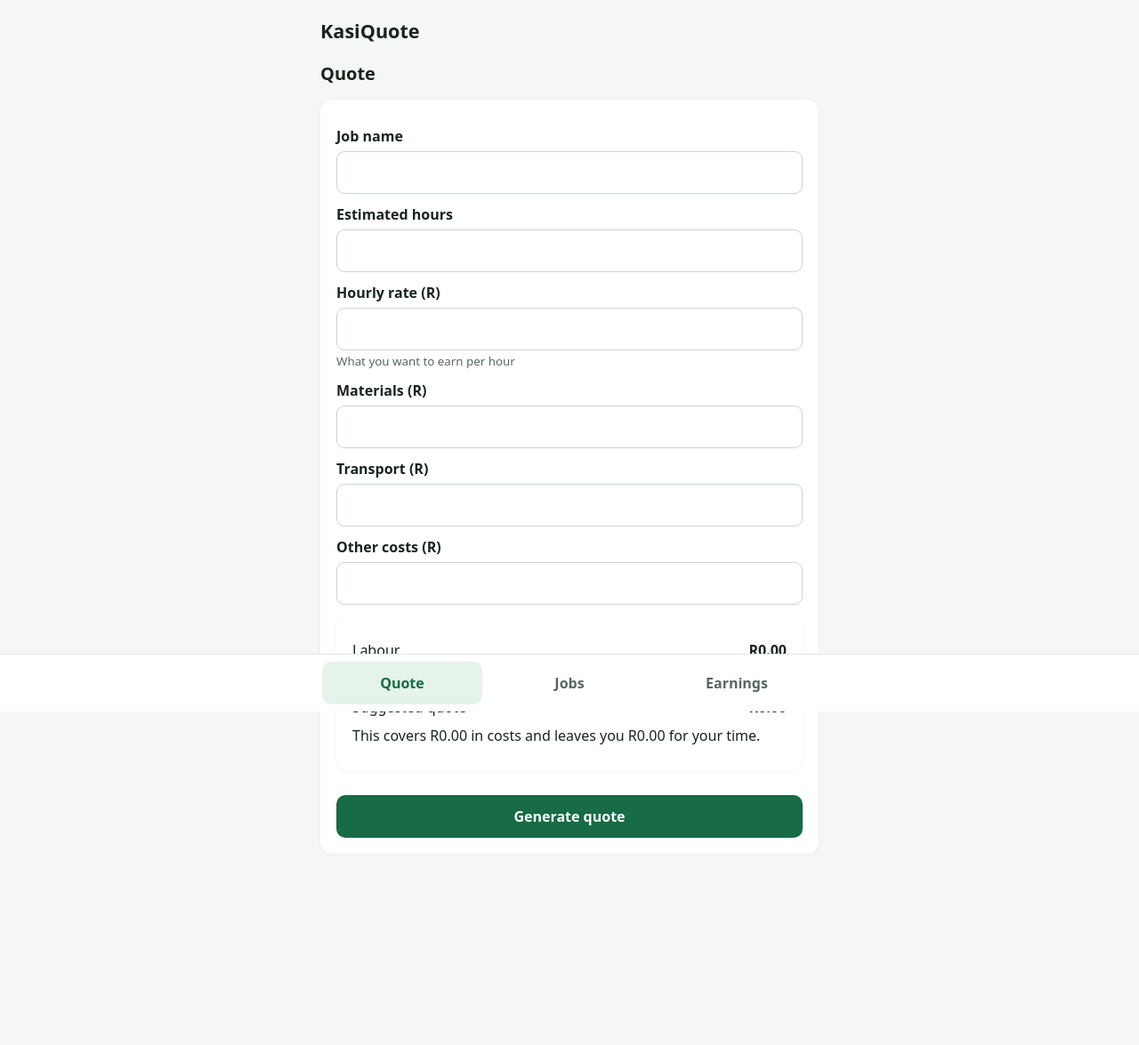
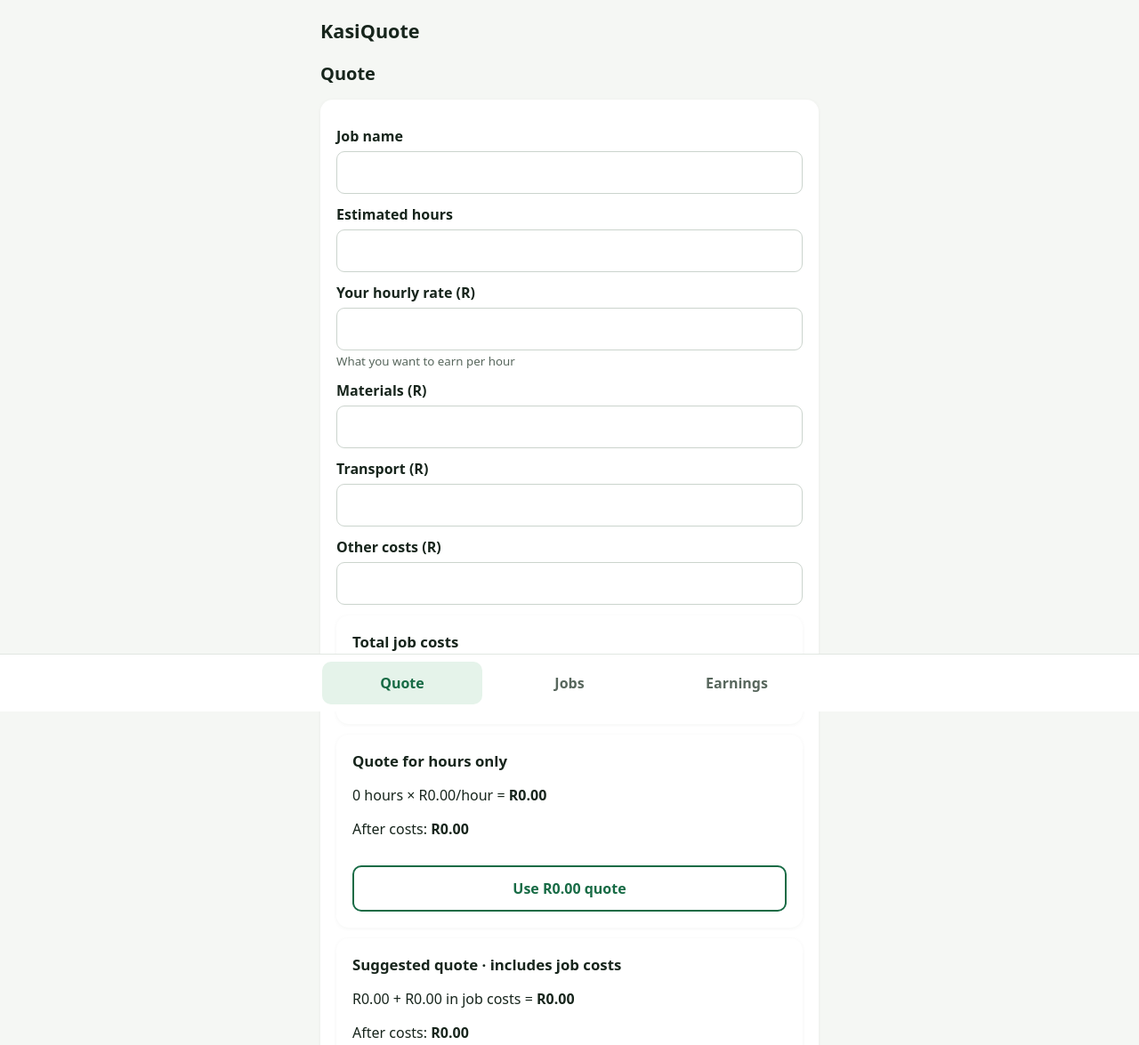
Before and after one commit to Perilium/kasiquote, a plain HTML site: page index.html in a window 1280 px wide. Shown: the top 1175 px of the page at 89% size. Before the commit the page ends 1064 px from the top, so only its background shows below. Drawn offline with Linux system fonts and the light colour scheme.

Commit message:
Enhance quote generation with hours and rate details
Updated quote generation logic to include hours and rate in the return object. Modified the breakdown and quote options functions to reflect these changes.

```diff
--- a/index.html
+++ b/index.html
@@ -21,6 +21,7 @@ small,.hint{color:#58675d}
 button{font:inherit;font-weight:650;font-size:16px;border:0;border-radius:10px;padding:13px 16px;min-height:48px;cursor:pointer}
 .primary{background:#176B45;color:#fff;width:100%;margin-top:16px}
 .secondary{background:#E5F3EA;color:#176B45}
+.outline{width:100%;margin-top:14px;background:#fff;color:#176B45;border:2px solid #176B45}
 .breakdown p,.summary p{display:flex;justify-content:space-between;gap:12px;margin:10px 0}
 .pale{background:#E5F3EA}
 .big{font-size:1.8rem;font-weight:800;margin:0 0 12px}
@@ -88,19 +89,26 @@ nav button.active{background:#E5F3EA;color:#176B45;font-weight:750}
     const h=Number(d.hours), rate=asCents(d.rate), mat=costsCents(d.materials), trans=costsCents(d.transport), other=costsCents(d.otherCosts);
     const valid=h>0 && Number.isFinite(h) && rate>0 && mat!==null && mat>=0 && trans!==null && trans>=0 && other!==null && other>=0;
     const labour=valid?Math.round(h*rate):0, costs=valid?mat+trans+other:0;
-    return {valid,labour,costs,total:labour+costs};
+    return {valid,h,rate,labour,costs,total:labour+costs};
   }
-  function breakdown(d) {
-    const n=quoteNumbers(d);
-    return `<p><span>Labour</span><strong>${money(n.labour)}</strong></p><p><span>Job costs</span><strong>${money(n.costs)}</strong></p><p><span>Suggested quote</span><strong>${money(n.total)}</strong></p>
-      <p style="display:block">This covers ${money(n.costs)} in costs and leaves you ${money(n.labour)} for your time.</p>
-      ${n.costs>0?`<p class="error" style="display:block">Charge below ${money(n.costs)} and you’ll lose money.</p>`:""}`;
+  function quoteOptions(d) {
+    const n=quoteNumbers(d), loss=Math.max(0,n.costs-n.labour);
+    const minRate=n.valid?Math.floor((n.costs/100)/n.h)+1:0;
+    return `<section class="card"><h2>Total job costs</h2><p class="big">${money(n.costs)}</p></section>
+      <section class="card"><h2>Quote for hours only</h2>
+      <p>${esc(d.hours||"0")} hours × ${money(n.rate||0)}/hour = <strong>${money(n.labour)}</strong></p>
+      <p>After costs: <strong>${loss?`−${money(loss)}`:money(n.labour)}</strong></p>
+      ${loss?`<p class="error">You’d lose ${money(loss)}. Charge at least ${money(minRate*100)}/hour to make a profit if you quote for hours only.</p>`:""}
+      <button type="button" class="outline" data-action="use-quote" data-price="${n.labour}">Use ${money(n.labour)} quote</button></section>
+      <section class="card"><h2>Suggested quote · includes job costs</h2>
+      <p>${money(n.labour)} + ${money(n.costs)} in job costs = <strong>${money(n.total)}</strong></p>
+      <p>After costs: <strong>${money(n.labour)}</strong></p>
+      <button type="button" class="primary" data-action="use-quote" data-price="${n.total}">Use ${money(n.total)} quote</button></section>`;
   }
   function renderQuote() {
     if (quoteResult) {
       const j=quoteResult, msg=`Hi! My quote for ${j.name} is ${money(j.quoted)}. Please let me know if you’d like to go ahead.`;
-      const costs=j.materials+j.transport+(j.otherCosts||0);
-      return `<h1>Quote</h1><section class="card pale"><h2>Suggested quote</h2><p class="big">${money(j.quoted)}</p><p>${esc(j.name)}</p><p>This covers ${money(costs)} in costs and leaves you ${money(j.labour)} for your time.</p>${costs>0?`<p class="error">Charge below ${money(costs)} and you’ll lose money.</p>`:""}</section>
+      return `<h1>Quote</h1><section class="card pale"><h2>Customer quote · ${money(j.quoted)}</h2><p>${esc(j.name)}</p></section>
         <section class="card"><label for="quote-message">WhatsApp message</label><textarea id="quote-message" readonly>${esc(msg)}</textarea>
         <button class="primary" data-action="copy">Copy WhatsApp message</button><button class="secondary" data-action="new-quote" style="width:100%;margin-top:10px">New quote</button></section>`;
     }
@@ -108,13 +116,12 @@ nav button.active{background:#E5F3EA;color:#176B45;font-weight:750}
     return `<h1>Quote</h1><form id="quote-form" class="card">
       ${field("Job name","q-name",d.name)}
       ${field("Estimated hours","q-hours",d.hours,"number",'min="0.01" step="any" inputmode="decimal"')}
-      ${field("Hourly rate (R)","q-rate",d.rate,"number",'min="0.01" step="0.01" inputmode="decimal"')}
+      ${field("Your hourly rate (R)","q-rate",d.rate,"number",'min="0.01" step="0.01" inputmode="decimal"')}
       <small>What you want to earn per hour</small>
       ${field("Materials (R)","q-materials",d.materials,"number",'min="0" step="0.01" inputmode="decimal"')}
       ${field("Transport (R)","q-transport",d.transport,"number",'min="0" step="0.01" inputmode="decimal"')}
       ${field("Other costs (R)","q-other-costs",d.otherCosts,"number",'min="0" step="0.01" inputmode="decimal"')}
-      <div id="quote-breakdown" class="card breakdown">${breakdown(d)}</div>
-      <button class="primary">Generate quote</button></form>`;
+      <div id="quote-options">${quoteOptions(d)}</div></form>`;
   }
   function renderJobs() {
     if (!data.jobs.length) return `<h1>Jobs</h1><section class="card">No quotes yet</section>`;
@@ -170,6 +177,14 @@ nav button.active{background:#E5F3EA;color:#176B45;font-weight:750}
     document.querySelectorAll("nav button").forEach(b=>b.classList.toggle("active",b.dataset.tab===tab));
     app.innerHTML=tab==="Quote"?renderQuote():tab==="Jobs"?renderJobs():renderEarnings();
   }
+  function saveQuote(price) {
+    const d=quoteDraft, n=quoteNumbers(d);
+    if(!d.name.trim()||!n.valid){say("Check the job name, hours, rate, and costs.",true);return;}
+    const materials=costsCents(d.materials), transport=costsCents(d.transport), otherCosts=costsCents(d.otherCosts);
+    const job={id:crypto.randomUUID?.()||String(Date.now()),created:Date.now(),name:d.name.trim(),labour:n.labour,materials,transport,otherCosts,quoted:price,status:"Awaiting acceptance",payment:null};
+    const next=JSON.parse(JSON.stringify(data));next.jobs.push(job);
+    commit(next,()=>{quoteResult=job;say("");render();});
+  }
   document.querySelector("nav").addEventListener("click",e=>{
     const b=e.target.closest("[data-tab]"); if(b){tab=b.dataset.tab;render();}
   });
@@ -177,14 +192,15 @@ nav button.active{background:#E5F3EA;color:#176B45;font-weight:750}
     const ids={"q-name":"name","q-hours":"hours","q-rate":"rate","q-materials":"materials","q-transport":"transport","q-other-costs":"otherCosts"};
     if(ids[e.target.id]){
       quoteDraft[ids[e.target.id]]=e.target.value;
-      const box=document.querySelector("#quote-breakdown");
-      if(box) box.innerHTML=breakdown(quoteDraft);
+      const box=document.querySelector("#quote-options");
+      if(box) box.innerHTML=quoteOptions(quoteDraft);
     }
   });
   app.addEventListener("click",async e=>{
     const b=e.target.closest("[data-action],[data-period]"); if(!b)return;
     if(b.dataset.period){period=b.dataset.period;render();return;}
     const card=b.closest("[data-job]"), id=card?.dataset.job, j=data.jobs.find(x=>x.id===id);
+    if(b.dataset.action==="use-quote"){saveQuote(Number(b.dataset.price));return;}
     if(b.dataset.action==="new-quote"){quoteResult=null;quoteDraft={name:"",hours:"",rate:"",materials:"",transport:"",otherCosts:""};say("");render();}
     if(b.dataset.action==="copy"){
       const box=app.querySelector("#quote-message");
@@ -201,14 +217,7 @@ nav button.active{background:#E5F3EA;color:#176B45;font-weight:750}
   });
   app.addEventListener("submit",e=>{
     e.preventDefault();
-    if(e.target.id==="quote-form"){
-      const d=quoteDraft, n=quoteNumbers(d);
-      if(!d.name.trim()||!n.valid){say("Check the job name, hours, rate, and costs.",true);return;}
-      const materials=costsCents(d.materials), transport=costsCents(d.transport), otherCosts=costsCents(d.otherCosts);
-      const job={id:crypto.randomUUID?.()||String(Date.now()),created:Date.now(),name:d.name.trim(),labour:n.labour,materials,transport,otherCosts,quoted:n.total,status:"Awaiting acceptance",payment:null};
-      const next=JSON.parse(JSON.stringify(data));next.jobs.push(job);
-      commit(next,()=>{quoteResult=job;say("");render();});
-    }
+    if(e.target.id==="quote-form"){saveQuote(quoteNumbers(quoteDraft).total);return;}
     if(e.target.classList.contains("payment-form")){
       const card=e.target.closest("[data-job]"), id=card.dataset.job, amount=asCents(e.target.elements["pay-amount"].value), date=e.target.elements["pay-date"].value;
       if(amount===null||amount<=0||!validDate(date)){say("Enter a positive amount and valid payment date.",true);return;}
```
